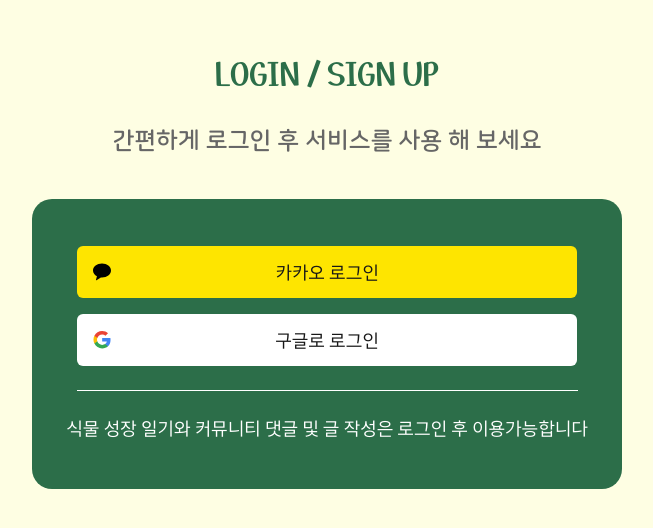
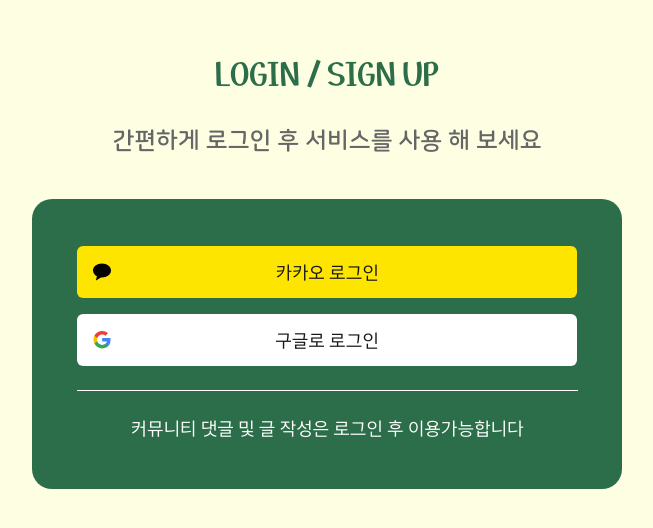
Before and after one commit to SWYP-9th-Team5/Greeinng-FE, a Next.js app: page /login in a window 1280 px wide. Shown: the part 170-698 px from the top of the page, without its empty margins (313-966 px from the left). Built offline with nearby package versions, Linux system fonts and the light colour scheme; no server answers.

Commit message:
style: 디자인 수정사항

```diff
--- a/src/app/login/page.tsx
+++ b/src/app/login/page.tsx
@@ -46,7 +46,7 @@
         </button>
         <span className="mb-6 h-0 w-full max-w-[501px] border-t border-[#fff]"></span>
         <p className="text-text body1 text-center text-[1.125rem]">
-          식물 성장 일기와 커뮤니티 댓글 및 글 작성은 로그인 후 이용가능합니다
+          커뮤니티 댓글 및 글 작성은 로그인 후 이용가능합니다
         </p>
       </div>
     </div>
--- a/src/app/page.tsx
+++ b/src/app/page.tsx
@@ -63,7 +63,7 @@
       <div className="relative min-h-[500px] w-full">
         <Imageslider />
       </div>
-      <div className="text-text2 bg-background flex min-h-[800px] w-full flex-col items-center justify-center">
+      <div className="text-text2 bg-background flex min-h-[650px] w-full flex-col items-center justify-center">
         <p className="text-text2 title1 mb-7">COMMUNITY</p>
         <TabComponent />
       </div>
```
